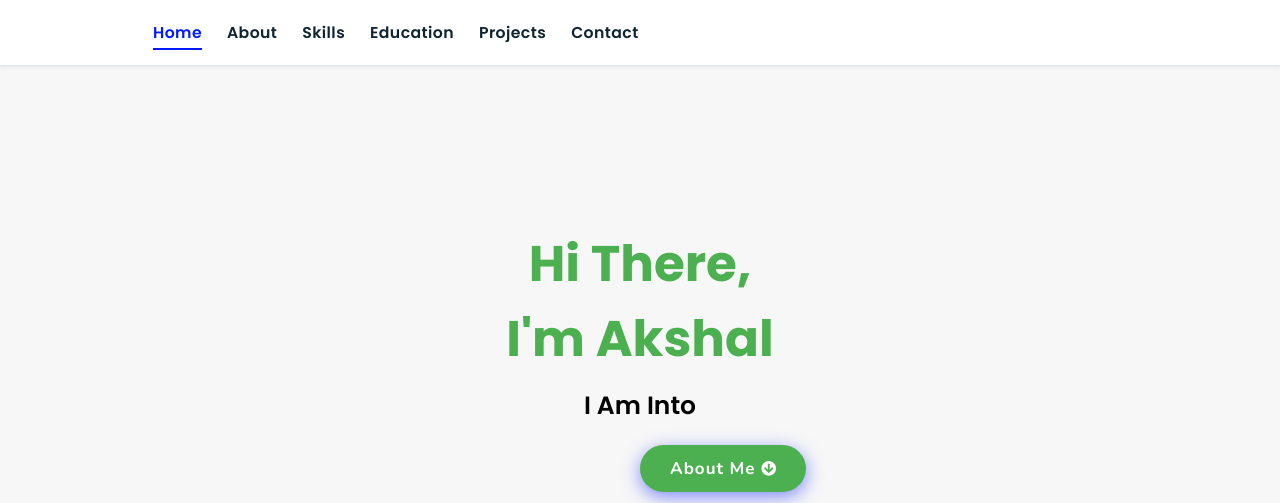
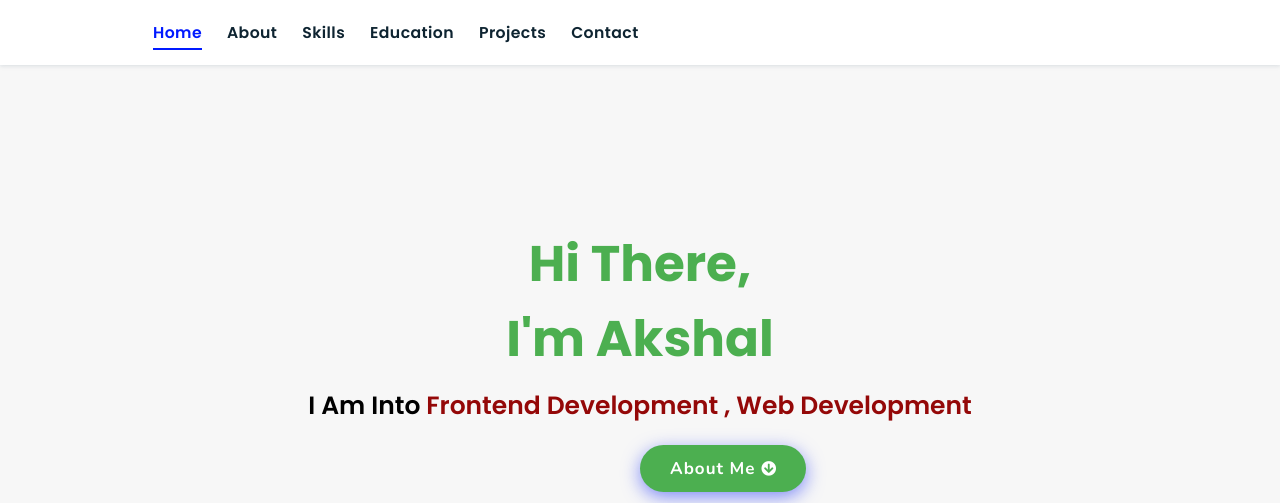
Before and after one commit to AkshalR/portfolio-page, a plain HTML site: page index.html in a window 1280 px wide. Shown: the top 503 px of the page. Drawn offline with nearby package versions, Linux system fonts and the light colour scheme; a script that the page names is missing.

Commit message:
Update index.html

```diff
--- a/index.html
+++ b/index.html
@@ -49,7 +49,7 @@
     <!-- Content Section with Centered Alignment -->
     <div class="content" style="color: #5b4caf; text-align: center;">
         <h2 style="color: #4CAF50;">Hi There,<br/> I'm Akshal <span></span></h2>
-        <p>i am into <span class="typing-text"></span></p>
+        <p>i am into <span class="typing-text">Frontend Development , Web Development</span></p>
         <a href="#about" class="btn" style="color: white; background-color: #4CAF50;">
             <span>About Me</span>
             <i class="fas fa-arrow-circle-down"></i>
```
